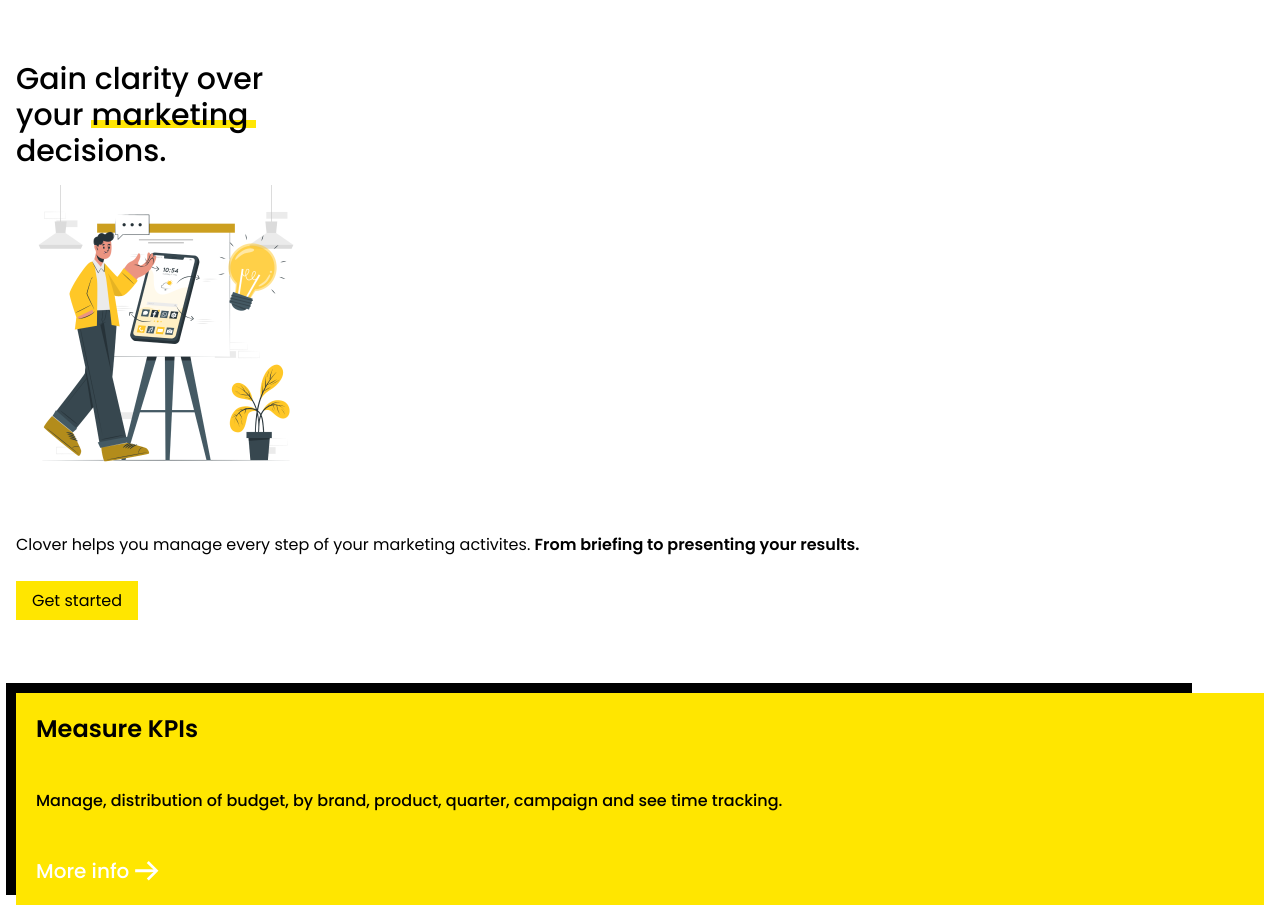
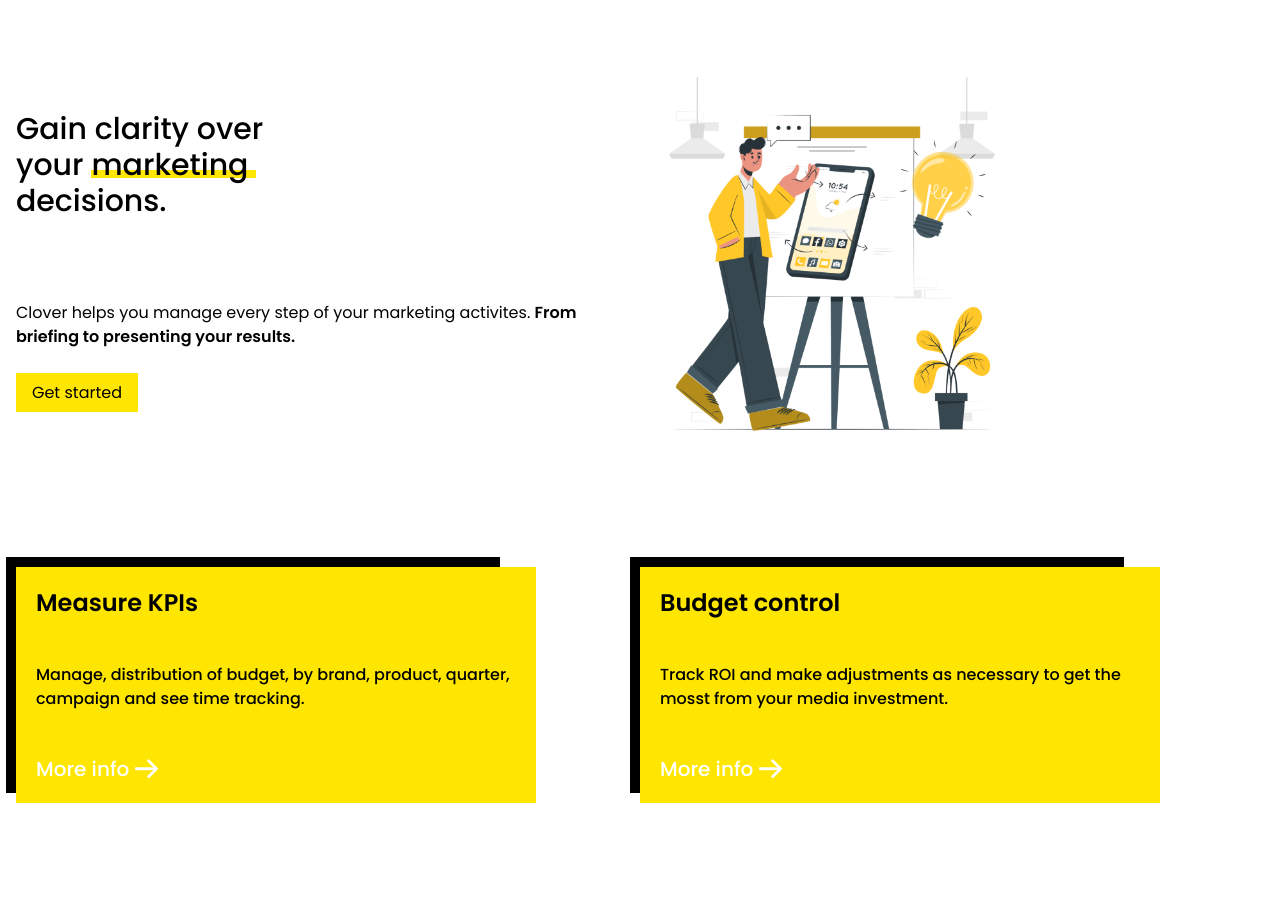
Before and after one commit to mizgaionutalexandru/clover, a website: page src/index.html in a window 1280 px wide. Shown: the part 43-952 px from the top of the page. Drawn offline with nearby package versions, Linux system fonts and the light colour scheme; files that its build step writes are made by us from their sources.

Commit message:
initial grid design small screens

```diff
--- a/src/index.html
+++ b/src/index.html
@@ -59,22 +59,25 @@
         <a href="#" class="py-2 px-6 bg-yellow-2 font-medium">Sign up</a>
       </div>
     </header>
-    <section class="py-16">
-      <h2 class="font-medium text-3xl">Gain clarity over <br>
+    <section class="py-16 sm:grid sm:grid-cols-2 sm:grid-rows-4">
+      <h2 class="font-medium text-3xl sm:self-center">Gain clarity over <br>
        your <span class="relative before:bg-yellow-2 before:w-[105%]
        before:h-1/5 before:absolute before:left-0 before:bottom-2
        before:-z-10">
         marketing </span> <br> decisions.
       </h2>
-      <img class="max-w-[300px] py-4" src="./assets/illustration.png" alt="Illustration of a
+      <img class="max-w-sm w-full py-4 sm:col-start-2 sm:row-start-1 sm:row-end-3" src="./assets/illustration.png" alt="Illustration of a
        guy thinking, having and idea in front of an interactive whiteboard">
-      <p class="py-8 text-base">Clover helps you manage every step of your marketing activites.
-      <span class="font-semibold">From briefing to presenting your results.</span>
-      </p>
-      <a href="#" class="text-base bg-yellow-1 py-2 px-4 cursor-pointer">Get started</a>
+      <div class="sm:row-start-2 sm:row-end-3 sm:self-start">
+        <p class="py-8 text-base">Clover helps you manage every step of your marketing activites.
+          <span class="font-semibold">From briefing to presenting your results.</span>
+        </p>
+        <a href="#" class="text-base bg-yellow-1 py-2 px-4 cursor-pointer">Get started</a>
+      </div>
       <div class="bg-yellow-1 py-5 px-5 mt-20 relative
       before:bg-[#000000] before:w-[95%] before:h-full before:absolute
-       before:-z-10 before:-top-2.5 before:-left-2.5">
+       before:-z-10 before:-top-2.5 before:-left-2.5
+       sm:row-start-3 sm:row-end-5 sm:w-10/12 sm:mt-0 sm:self-center">
         <h3 class="text-2xl font-semibold">Measure KPIs</h3>
         <p class="font-medium py-11">Manage, distribution of budget, by brand, product, quarter, campaign and see
           time tracking.</p>
@@ -87,7 +90,8 @@
       </div>
       <div class="bg-yellow-1 py-5 px-5 mt-20 relative
       before:bg-[#000000] before:w-[95%] before:h-full before:absolute
-       before:-z-10 before:-top-2.5 before:-left-2.5">
+       before:-z-10 before:-top-2.5 before:-left-2.5
+       sm:row-start-3 sm:row-end-5 sm:w-10/12 sm:mt-0 sm:self-center">
         <h3 class="text-2xl font-semibold">Budget control</h3>
         <p class="font-medium py-11">Track ROI and make adjustments as necessary to get the mosst from your
           media investment.</p>
```
